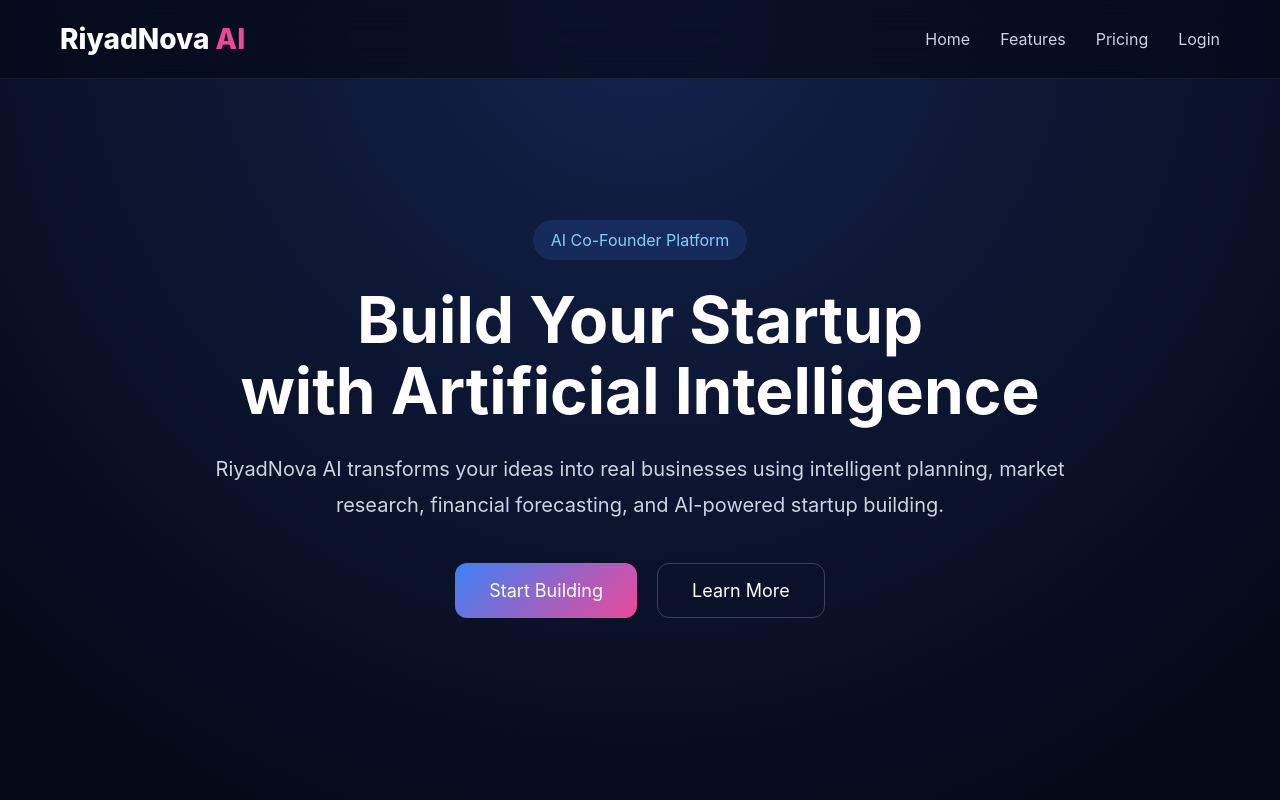
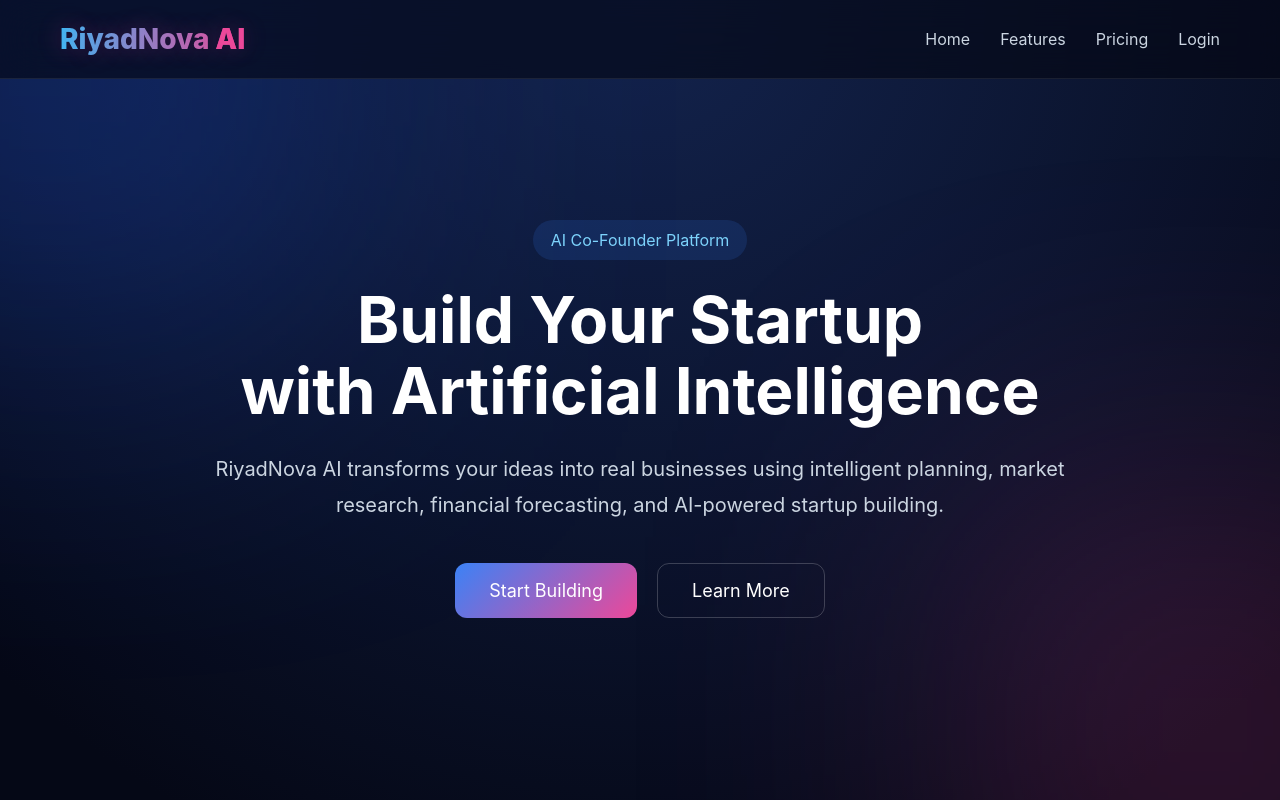
Before and after one commit to Ryad-S/RiyadNova-AI., a React (Vite) app in the folder frontend/: page / in a window 1280 px wide. Shown: the top 800 px of the page. Built offline with nearby package versions, Linux system fonts and the light colour scheme.

Commit message:
Add AI background glow and logo enhancements

```diff
--- a/frontend/src/styles/design.css
+++ b/frontend/src/styles/design.css
@@ -191,3 +191,104 @@
   line-height: 1.7;
 
 }
+/* AI Background Glow */
+
+body {
+  overflow-x: hidden;
+}
+
+
+body::before {
+
+  content: "";
+
+  position: fixed;
+
+  width: 500px;
+  height: 500px;
+
+  background: #2563ff;
+
+  filter: blur(160px);
+
+  opacity: 0.35;
+
+  top: -200px;
+  left: -200px;
+
+  z-index: -1;
+
+}
+
+
+body::after {
+
+  content: "";
+
+  position: fixed;
+
+  width: 450px;
+  height: 450px;
+
+  background: #ec4899;
+
+  filter: blur(150px);
+
+  opacity: 0.25;
+
+  bottom: -150px;
+  right: -150px;
+
+  z-index: -1;
+
+}
+
+
+/* Logo Enhancement */
+
+.logo {
+
+  background: linear-gradient(
+    90deg,
+    #38bdf8,
+    #ec4899
+  );
+
+  -webkit-background-clip: text;
+
+  color: transparent;
+
+  text-shadow: 0 0 25px rgba(236,72,153,0.3);
+
+}
+
+
+/* Smooth Animation */
+
+.hero-content,
+.feature-card {
+
+  animation: fadeUp 0.8s ease;
+
+}
+
+
+@keyframes fadeUp {
+
+  from {
+
+    opacity:0;
+
+    transform:translateY(30px);
+
+  }
+
+  to {
+
+    opacity:1;
+
+    transform:translateY(0);
+
+  }
+
+}
```
